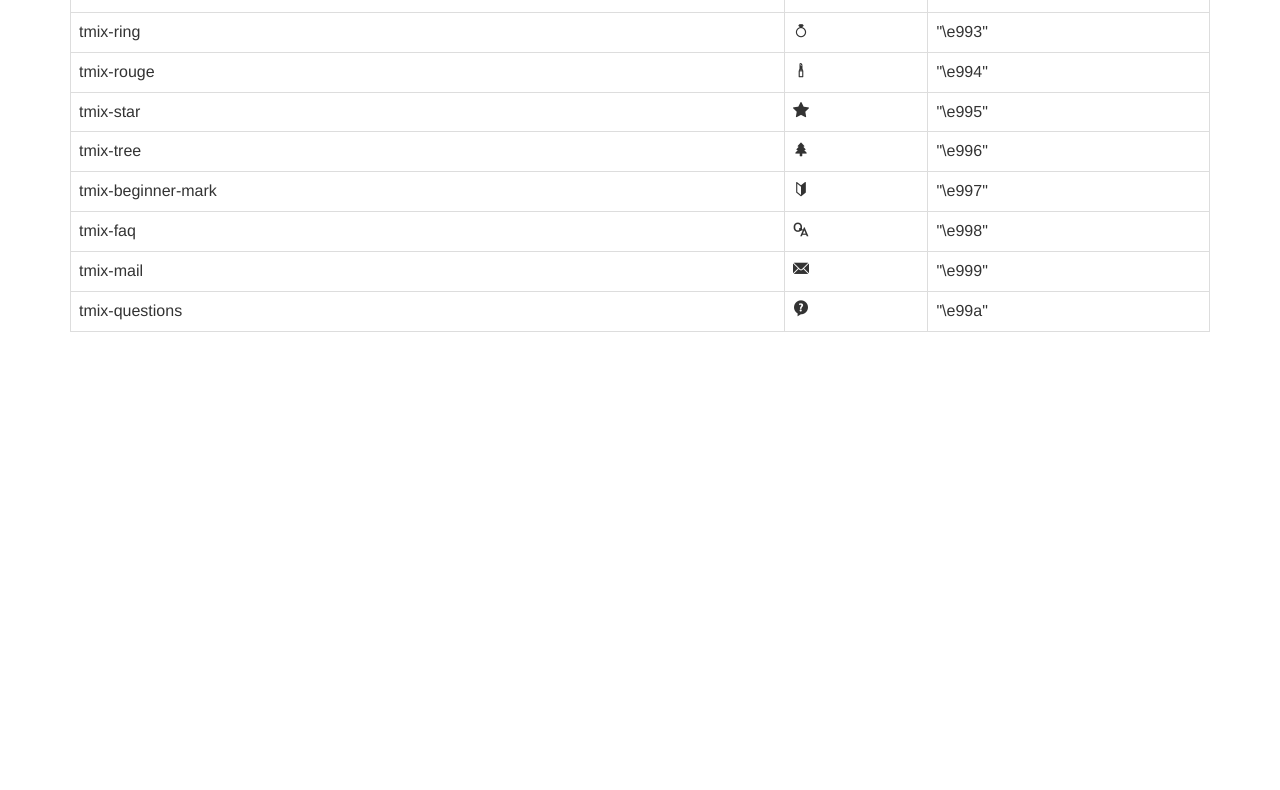
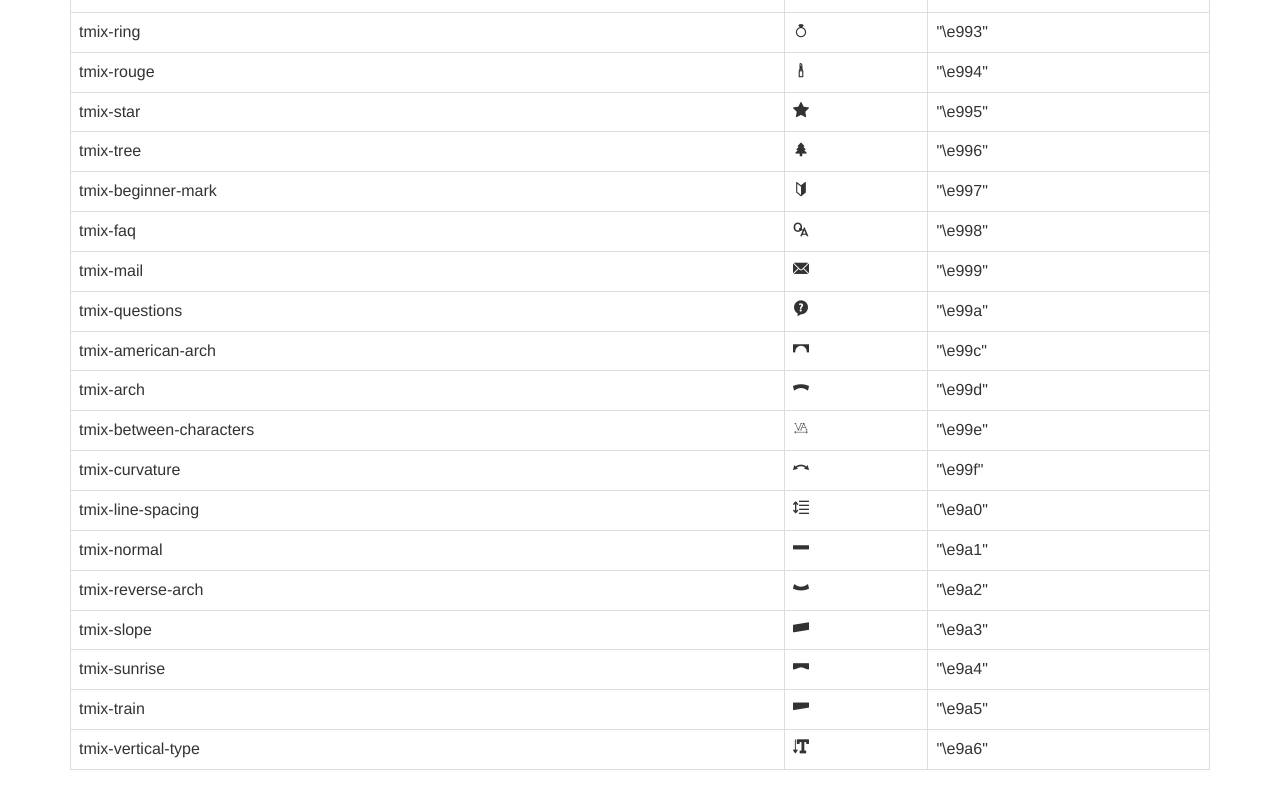
Before and after one commit to spice-life/tmix-icon-rails, a website: page list_of_icons.html in a window 1280 px wide. Shown: the part 5885-6675 px from the top of the page. Before the commit the page ends 6237 px from the top, so only its background shows below. Drawn offline with nearby package versions, Linux system fonts and the light colour scheme; files whose address does not match are found by name.

Commit message:
add text style icons

```diff
--- a/app/assets/stylesheets/tmix-icon.css
+++ b/app/assets/stylesheets/tmix-icon.css
@@ -488,3 +488,36 @@ i {
 .tmix-questions:before {
   content: "\e99a";
 }
+.tmix-american-arch:before {
+  content: "\e99c";
+}
+.tmix-arch:before {
+  content: "\e99d";
+}
+.tmix-between-characters:before {
+  content: "\e99e";
+}
+.tmix-curvature:before {
+  content: "\e99f";
+}
+.tmix-line-spacing:before {
+  content: "\e9a0";
+}
+.tmix-normal:before {
+  content: "\e9a1";
+}
+.tmix-reverse-arch:before {
+  content: "\e9a2";
+}
+.tmix-slope:before {
+  content: "\e9a3";
+}
+.tmix-sunrise:before {
+  content: "\e9a4";
+}
+.tmix-train:before {
+  content: "\e9a5";
+}
+.tmix-vertical-type:before {
+  content: "\e9a6";
+}
--- a/list_of_icons.html
+++ b/list_of_icons.html
@@ -491,6 +491,39 @@ i {
 }
 .tmix-questions:before {
   content: "\e99a";
+}
+.tmix-american-arch:before {
+  content: "\e99c";
+}
+.tmix-arch:before {
+  content: "\e99d";
+}
+.tmix-between-characters:before {
+  content: "\e99e";
+}
+.tmix-curvature:before {
+  content: "\e99f";
+}
+.tmix-line-spacing:before {
+  content: "\e9a0";
+}
+.tmix-normal:before {
+  content: "\e9a1";
+}
+.tmix-reverse-arch:before {
+  content: "\e9a2";
+}
+.tmix-slope:before {
+  content: "\e9a3";
+}
+.tmix-sunrise:before {
+  content: "\e9a4";
+}
+.tmix-train:before {
+  content: "\e9a5";
+}
+.tmix-vertical-type:before {
+  content: "\e9a6";
 }
 @font-face {
   font-family: 'tmix-icon';
@@ -1289,6 +1322,61 @@ i {
 <td><i class="tmix-questions"></i></td>
 <td> "\e99a"</td>
 </tr>
+<tr>
+<td>tmix-american-arch</td>
+<td><i class="tmix-american-arch"></i></td>
+<td> "\e99c"</td>
+</tr>
+<tr>
+<td>tmix-arch</td>
+<td><i class="tmix-arch"></i></td>
+<td> "\e99d"</td>
+</tr>
+<tr>
+<td>tmix-between-characters</td>
+<td><i class="tmix-between-characters"></i></td>
+<td> "\e99e"</td>
+</tr>
+<tr>
+<td>tmix-curvature</td>
+<td><i class="tmix-curvature"></i></td>
+<td> "\e99f"</td>
+</tr>
+<tr>
+<td>tmix-line-spacing</td>
+<td><i class="tmix-line-spacing"></i></td>
+<td> "\e9a0"</td>
+</tr>
+<tr>
+<td>tmix-normal</td>
+<td><i class="tmix-normal"></i></td>
+<td> "\e9a1"</td>
+</tr>
+<tr>
+<td>tmix-reverse-arch</td>
+<td><i class="tmix-reverse-arch"></i></td>
+<td> "\e9a2"</td>
+</tr>
+<tr>
+<td>tmix-slope</td>
+<td><i class="tmix-slope"></i></td>
+<td> "\e9a3"</td>
+</tr>
+<tr>
+<td>tmix-sunrise</td>
+<td><i class="tmix-sunrise"></i></td>
+<td> "\e9a4"</td>
+</tr>
+<tr>
+<td>tmix-train</td>
+<td><i class="tmix-train"></i></td>
+<td> "\e9a5"</td>
+</tr>
+<tr>
+<td>tmix-vertical-type</td>
+<td><i class="tmix-vertical-type"></i></td>
+<td> "\e9a6"</td>
+</tr>
 </table>
 </div>
 </div>
```
Also changed, not shown: app/assets/fonts/tmix-icon.ttf, app/assets/fonts/tmix-icon.woff, 3 other files.
